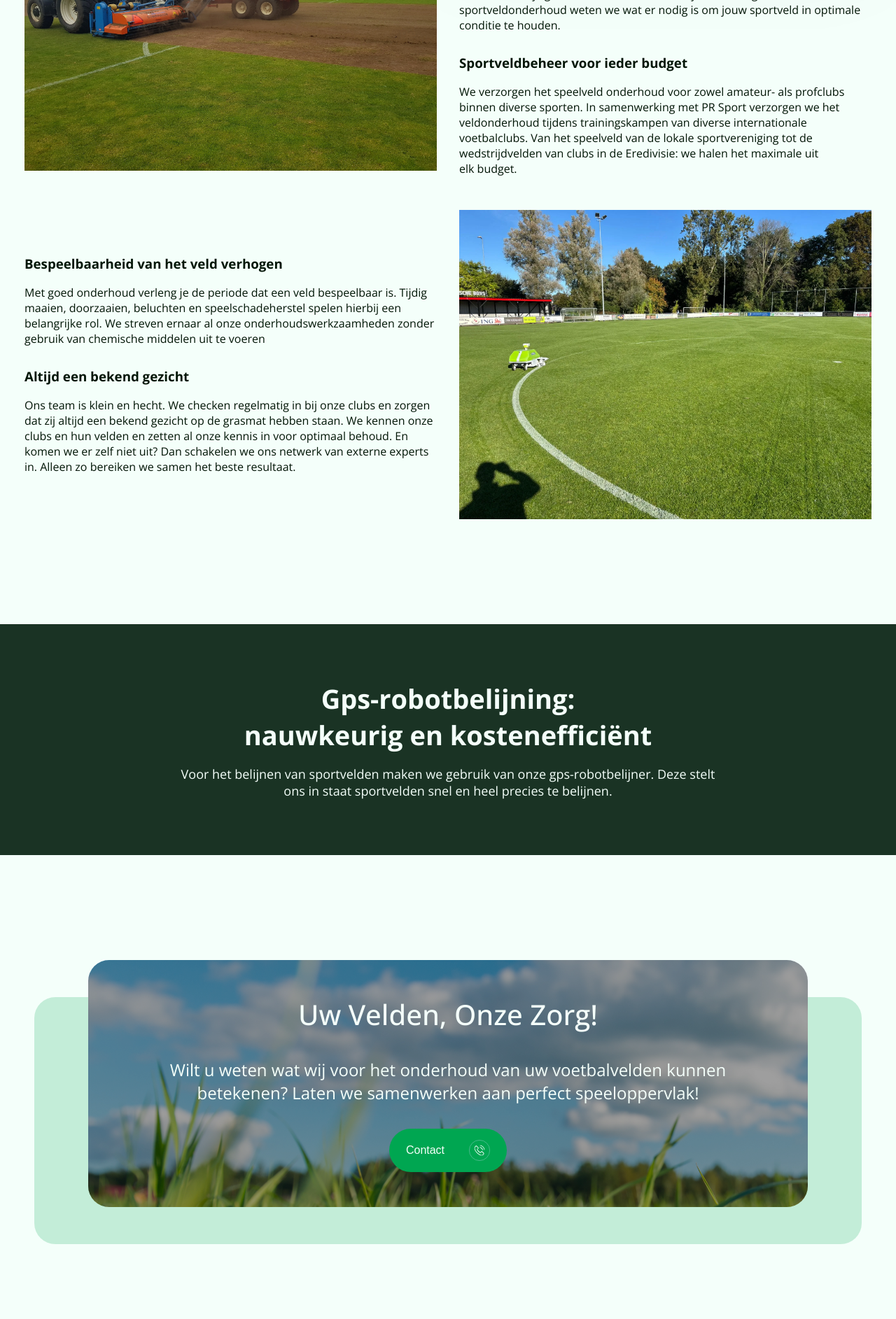
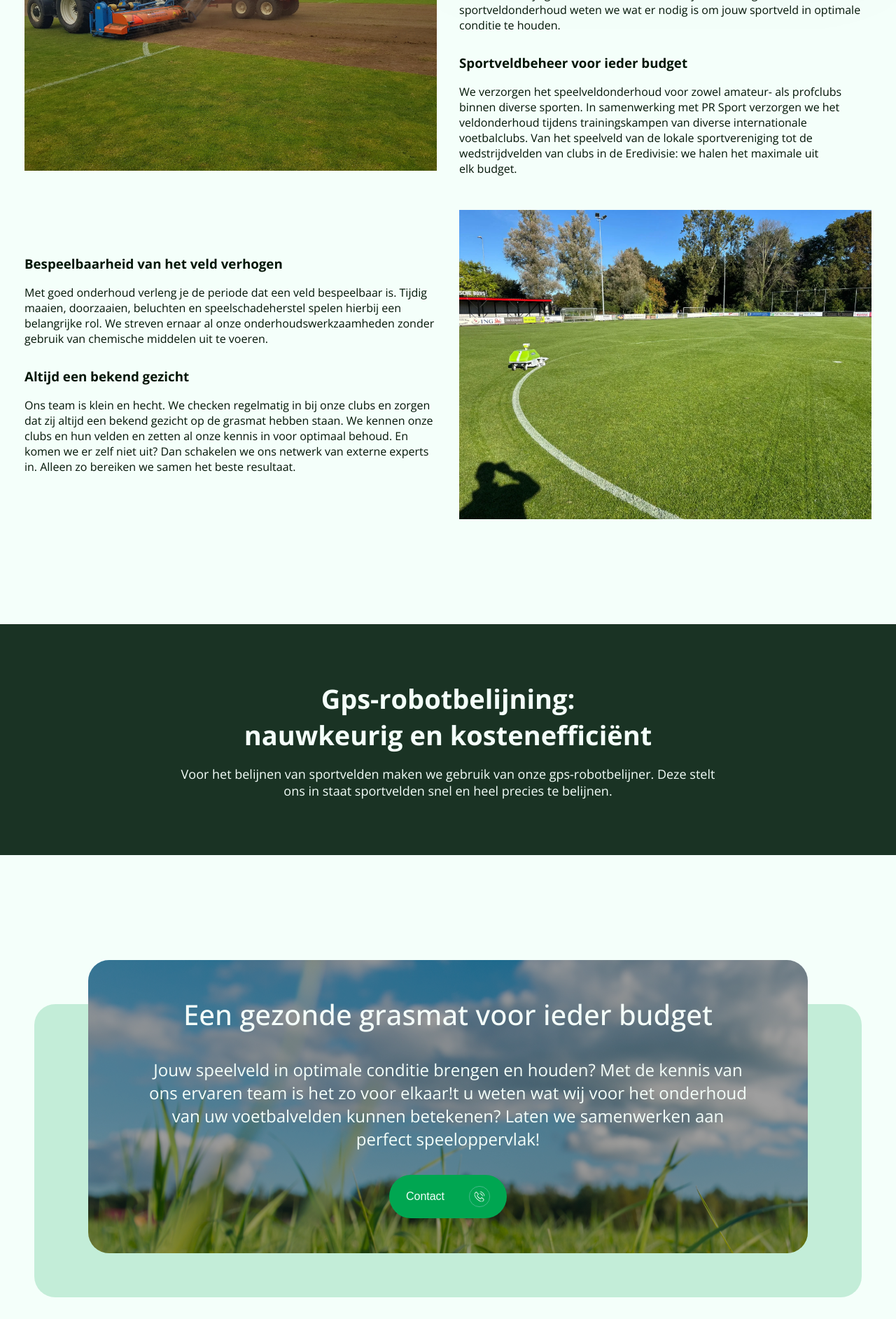
Before and after one commit to remcoj89/wouter-uitentuis, a Next.js app: page / in a window 1280 px wide. Shown: the part 2500-4385 px from the top of the page at 70% size. Built offline with nearby package versions, Linux system fonts and the light colour scheme.

Commit message:
Last feedback for copy

```diff
--- a/app/hovenier/page.js
+++ b/app/hovenier/page.js
@@ -186,7 +186,7 @@ export default function Hovenier() {
             <span>tuinen aangelegd</span>
           </CardComponent>
           <CardComponent cardStyle='socialProofCard' >
-            <h3>&gt; 66000km2</h3>
+            <h3>&gt; 66.000 km²</h3>
             <span>gras gezaaid</span>
           </CardComponent>
 
--- a/app/page.js
+++ b/app/page.js
@@ -126,9 +126,9 @@ const pageContent = {
         articleDescription: {
           paragraph1: "Het gras wil niet groeien, er is sprake van slechte beworteling of er zijn problemen met de water- en luchthuishouding. Er is altijd iets aan te doen. Gras is namelijk geen rocket science. Met 12 jaar ervaring in sportveldonderhoud weten we wat er nodig is om jouw sportveld in optimale conditie te houden.",
           title1:"Sportveldbeheer voor ieder budget",
-          paragraph2: "We verzorgen het speelveld onderhoud voor zowel amateur- als profclubs binnen diverse sporten. In samenwerking met PR Sport verzorgen we het veldonderhoud tijdens trainingskampen van diverse internationale voetbalclubs. Van het speelveld van de lokale sportvereniging tot de wedstrijdvelden van clubs in de Eredivisie: we halen het maximale uit elk budget.",
+          paragraph2: "We verzorgen het speelveldonderhoud voor zowel amateur- als profclubs binnen diverse sporten. In samenwerking met PR Sport verzorgen we het veldonderhoud tijdens trainingskampen van diverse internationale voetbalclubs. Van het speelveld van de lokale sportvereniging tot de wedstrijdvelden van clubs in de Eredivisie: we halen het maximale uit elk budget.",
           title2:"Bespeelbaarheid van het veld verhogen",
-          paragraph3: "Met goed onderhoud verleng je de periode dat een veld bespeelbaar is. Tijdig maaien, doorzaaien, beluchten en speelschadeherstel spelen hierbij een belangrijke rol. We streven ernaar al onze onderhoudswerkzaamheden zonder gebruik van chemische middelen uit te voeren",
+          paragraph3: "Met goed onderhoud verleng je de periode dat een veld bespeelbaar is. Tijdig maaien, doorzaaien, beluchten en speelschadeherstel spelen hierbij een belangrijke rol. We streven ernaar al onze onderhoudswerkzaamheden zonder gebruik van chemische middelen uit te voeren.",
           title3:"Altijd een bekend gezicht",
           paragraph4: "Ons team is klein en hecht. We checken regelmatig in bij onze clubs en zorgen dat zij altijd een bekend gezicht op de grasmat hebben staan. We kennen onze clubs en hun velden en zetten al onze kennis in voor optimaal behoud. En komen we er zelf niet uit? Dan schakelen we ons netwerk van externe experts in. Alleen zo bereiken we samen het beste resultaat."
         },
@@ -147,8 +147,8 @@ const pageContent = {
       paragraph: "Voor het belijnen van sportvelden maken we gebruik van onze gps-robotbelijner. Deze stelt ons in staat sportvelden snel en heel precies te belijnen."
     },
     secondCta: {
-      ctaTitle: "Uw Velden, Onze Zorg!",
-      ctaSubtitle: "Wilt u weten wat wij voor het onderhoud van uw voetbalvelden kunnen betekenen? Laten we samenwerken aan perfect speeloppervlak!",
+      ctaTitle: "Een gezonde grasmat voor ieder budget",
+      ctaSubtitle: "Jouw speelveld in optimale conditie brengen en houden? Met de kennis van ons ervaren team is het zo voor elkaar!t u weten wat wij voor het onderhoud van uw voetbalvelden kunnen betekenen? Laten we samenwerken aan perfect speeloppervlak!",
       imageUrl: "/assets/images/field-management/green-grass-white-clouds.webp",
       altText: "Foto van een vers gemaaid voetbal veld"
     },
```
